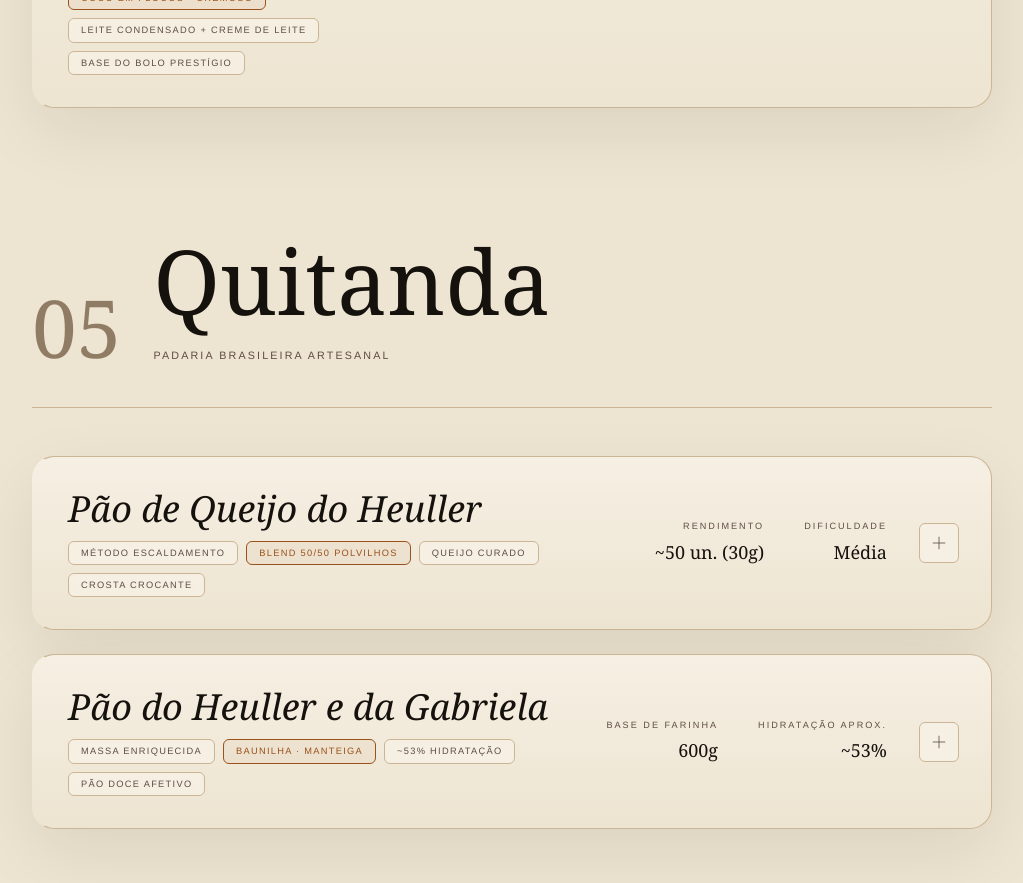
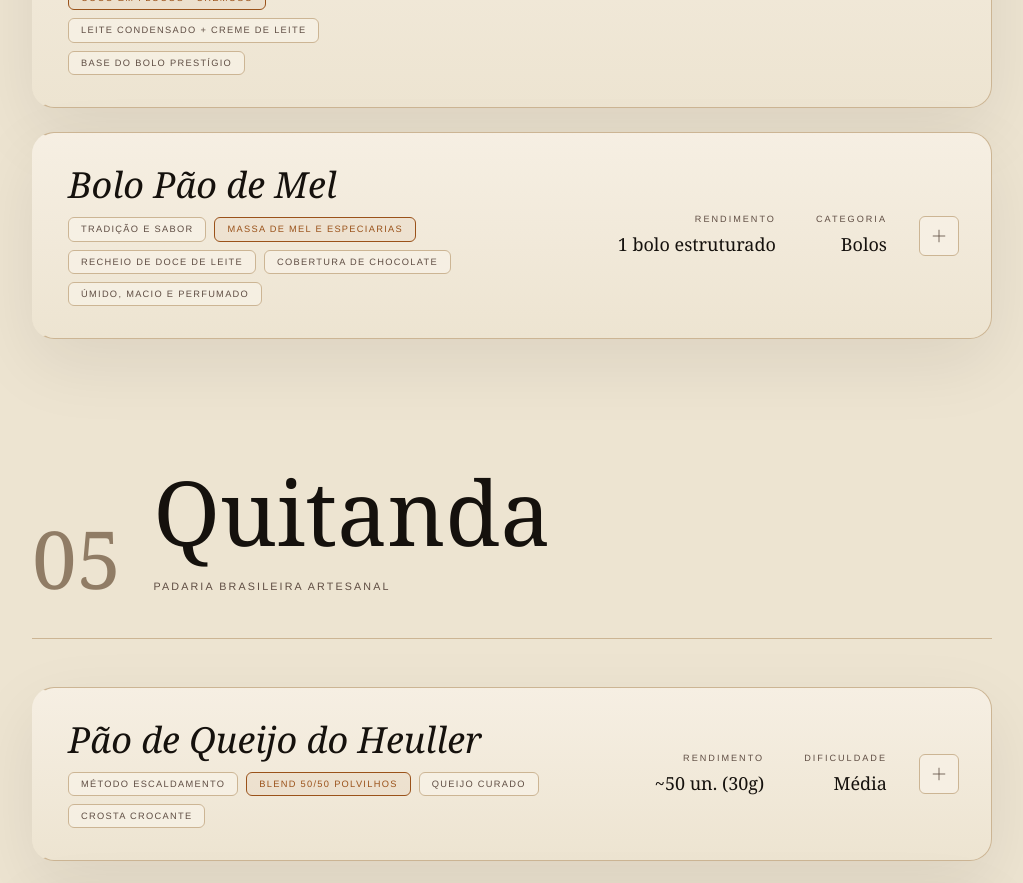
Before and after one commit to Heuller/el-guapooo, a React (Vite) app: page / in a window 1280 px wide. Shown: the part 6160-7043 px from the top of the page, without its empty margins (128-1151 px from the left). Built offline with nearby package versions, Linux system fonts and the light colour scheme.

Commit message:
feat: insere nova receita Bolo Pao de Mel e auditoria de layout

```diff
--- a/src/data/recipes.tsx
+++ b/src/data/recipes.tsx
@@ -1533,4 +1533,65 @@ export const recipes: RecipeProps[] = [
     ],
     notes: []
   },
+  {
+    id: "bolo-pao-de-mel",
+    title: "Bolo Pão de Mel",
+    chips: [
+      { label: "Tradição e Sabor", accent: false },
+      { label: "Massa de mel e especiarias", accent: true },
+      { label: "Recheio de doce de leite", accent: false },
+      { label: "Cobertura de chocolate", accent: false },
+      { label: "Úmido, macio e perfumado", accent: false }
+    ],
+    meta: [
+      { label: "Rendimento", value: "1 bolo estruturado" },
+      { label: "Categoria", value: "Bolos" }
+    ],
+    image: "images/bolo-pao-de-mel.jpg",
+    ingredients: [
+      {
+        name: "Massa (Pão de Ló Especiarias)",
+        items: [
+          { name: "Ovos", qty: "4 un." },
+          { name: "Açúcar", qty: "200g" },
+          { name: "Farinha de trigo", qty: "140g" },
+          { name: "Mel", qty: "60g" },
+          { name: "Óleo", qty: "65ml" },
+          { name: "Água quente", qty: "60ml" },
+          { name: "Cacau em pó", qty: "10g" },
+          { name: "Canela em pó", qty: "2 col. café" },
+          { name: "Cravo em pó", qty: "1 col. café" },
+          { name: "Gengibre em pó (ou noz moscada)", qty: "1 col. café" },
+          { name: "Fermento químico para bolos", qty: "1 col. sopa rasa" }
+        ]
+      },
+      {
+        name: "Calda de Infusão",
+        items: [
+          { name: "Água", qty: "240ml" },
+          { name: "Açúcar", qty: "90g" },
+          { name: "Pau de canela", qty: "1 un." },
+          { name: "Cravos-da-índia", qty: "5 un." }
+        ]
+      },
+      {
+        name: "Recheio e Cobertura",
+        items: [
+          { name: "Doce de leite firme (recheio)", qty: "400g" },
+          { name: "Chocolate meio amargo (ganache)", qty: "300g" },
+          { name: "Creme de leite (ganache)", qty: "120g" }
+        ]
+      }
+    ],
+    method: [
+      { text: <><strong>Calda.</strong> Em uma panela, junte a água, o açúcar, a canela e os cravos. Leve ao fogo e deixe ferver até o açúcar dissolver por completo. Desligue, deixe esfriar e coe. Reserve.</> },
+      { text: <><strong>Massa (Método Espumoso).</strong> Na batedeira, bata os ovos com o açúcar até obter um creme claro, fofo e volumoso (ponto de fita).</> },
+      { text: <><strong>Emulsão dos Líquidos.</strong> À parte, dissolva o mel e o cacau na água quente. Incorpore o óleo a esta mistura.</> },
+      { text: <><strong>Incorporação.</strong> Adicione a mistura de líquidos ao creme de ovos de forma delicada. Peneire a farinha, as especiarias e o fermento. Envolva os ingredientes secos na massa utilizando uma espátula, com movimentos suaves de baixo para cima, para não perder a aeração.</> },
+      { text: <><strong>Cozimento.</strong> Despeje a massa em uma forma untada e leve ao forno preaquecido a 180 °C por aproximadamente 35 a 40 minutos (faça o teste do palito).</> },
+      { text: <><strong>Ganache.</strong> Derreta o chocolate meio amargo (em banho-maria ou no micro-ondas em intervalos de 30 segundos). Incorpore o creme de leite e mexa vigorosamente até obter uma emulsão lisa e brilhante.</> },
+      { text: <><strong>Montagem.</strong> Após o bolo esfriar, corte-o em camadas. Umedeça cada camada de massa de forma generosa com a calda de especiarias. Aplique uma camada uniforme do doce de leite firme. Cubra o bolo montado com a ganache de chocolate meio amargo.</> }
+    ],
+    notes: []
+  }
 ];
```
Also changed, not shown: public/images/bolo-pao-de-mel.jpg (added).
